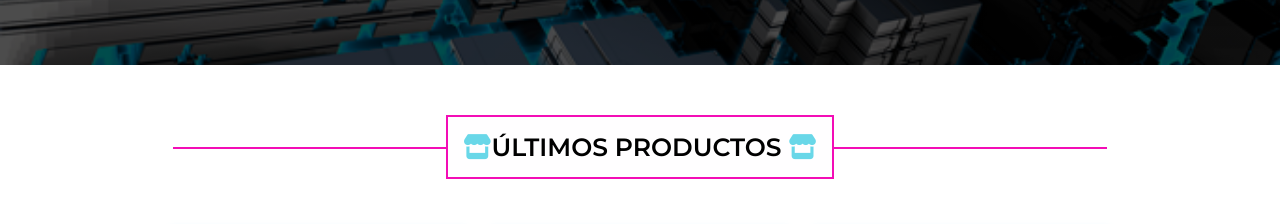
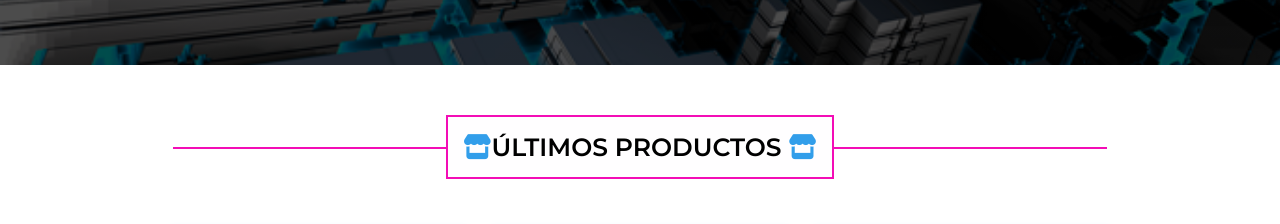
Before and after one commit to Diegoburgos19/tienda-ecomerce, a plain HTML site: page Index.html in a window 1280 px wide. Shown: the part 1080-1304 px from the top of the page. Drawn offline with Linux system fonts and the light colour scheme.

Commit message:
Actualización del proyecto

```diff
--- a/css/style.css
+++ b/css/style.css
@@ -7,7 +7,9 @@
 #html{
     scroll-behavior: smooth;
 }
-
+body{
+    background-color: #FFFFFF;
+}
 header .contenido-header{
     font-family:'Montserrat', sans-serif; ;
     display: flex;
@@ -214,7 +216,7 @@ header .contenido-header{
     border: 2px solid #f30db6;
 }
 #productos i{
-    color: #69d7e8;
+    color: #329EEA;
 }
 #productos .ful-img{
     width: 100%;
```
